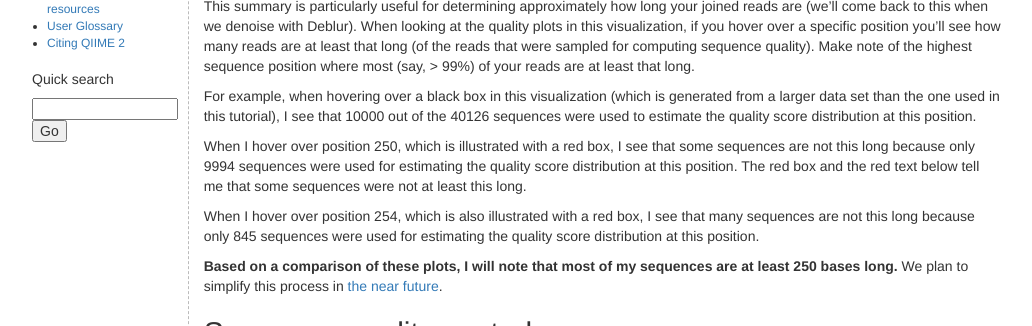
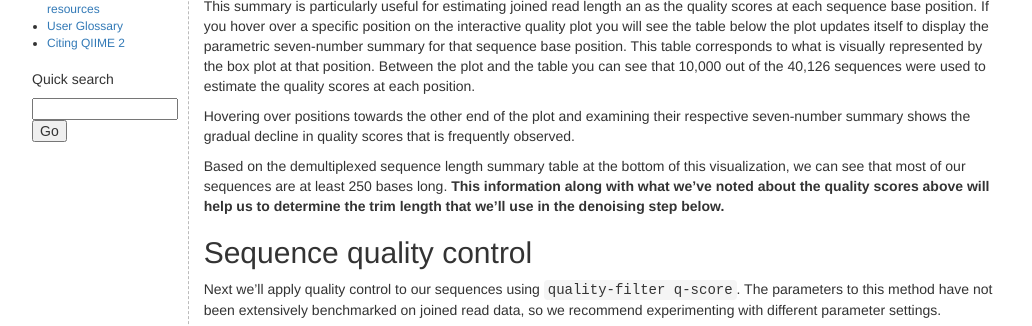
Before and after one commit to qiime2/docs, a Sphinx documentation site: the page built from source/tutorials/read-joining.rst, in a window 1280 px wide and 900 px high, scrolled down 972 px, cut to the strip 262-588 px from the top of the window. Shown: the whole strip, without its empty margins (121-1153 px from the left). Built offline with Sphinx 7.4.7, drawn with Linux system fonts in a browser that asks for light colours; pages that are not in the unit, such as notebooks, are missing from menus; the version number could not be read and is left out.

Commit message:
Update read joining tutorial.
closes #503

```diff
--- a/source/tutorials/read-joining.rst
+++ b/source/tutorials/read-joining.rst
@@ -66,31 +66,22 @@ You can next generate a summary of the ``demux-joined.qza`` artifact.
      --i-data demux-joined.qza \
      --o-visualization demux-joined.qzv
 
-This summary is particularly useful for determining approximately how long your
-joined reads are (we’ll come back to this when we denoise with Deblur). When
-looking at the quality plots in this visualization, if you hover over a
-specific position you’ll see how many reads are at least that long (of the
-reads that were sampled for computing sequence quality). Make note of the
-highest sequence position where most (say, > 99%) of your reads are at least
-that long.
+This summary is particularly useful for estimating joined read length an as the
+quality scores at each sequence base position. If you hover over a specific position
+on the interactive quality plot you will see the table below the plot updates itself
+to display the parametric seven-number summary for that sequence base position.
+This table corresponds to what is visually represented by the box plot at that position.
+Between the plot and the table you can see that 10,000 out of the 40,126 sequences
+were used to estimate the quality scores at each position.
 
-For example, when hovering over a black box in this visualization (which is
-generated from a larger data set than the one used in this tutorial), I see
-that 10000 out of the 40126 sequences were used to estimate the quality score
-distribution at this position.
+Hovering over positions towards the other end of the plot and examining their
+respective seven-number summary shows the gradual decline in quality scores that is
+frequently observed.
 
-When I hover over position 250, which is illustrated with a red box, I see that
-some sequences are not this long because only 9994 sequences were used for
-estimating the quality score distribution at this position. The red box and the
-red text below tell me that some sequences were not at least this long.
-
-When I hover over position 254, which is also illustrated with a red box, I see
-that many sequences are not this long because only 845 sequences were used for
-estimating the quality score distribution at this position.
-
-**Based on a comparison of these plots, I will note that most of my sequences
-are at least 250 bases long.** We plan to simplify this process in `the near
-future`_.
+Based on the demultiplexed sequence length summary table at the bottom of this
+visualization, we can see that most of our sequences are at least 250 bases long.
+**This information along with what we've noted about the quality scores above will
+help us to determine the trim length that we'll use in the denoising step below.**
 
 Sequence quality control
 ~~~~~~~~~~~~~~~~~~~~~~~~
```
